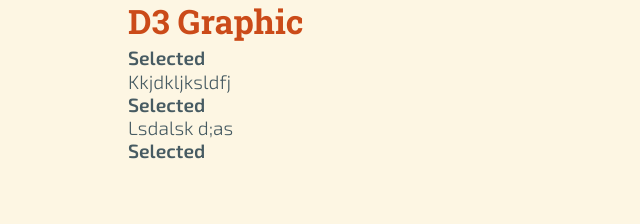
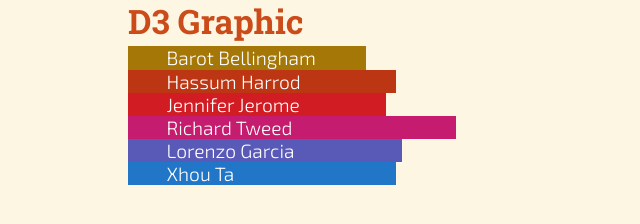
Before and after one commit to sandeshdamkondwar/d3-demo, a plain HTML site: page index.html in a window 1280 px wide. Shown: the whole page, without its empty margins (0-640 px from the left). Drawn offline with Linux system fonts and the light colour scheme.

Commit message:
Seletion basics

```diff
--- a/css/custom.css
+++ b/css/custom.css
@@ -0,0 +1,7 @@
+.item {
+	padding-left: 2em;
+}
+
+.highlight {
+	color: #C64C6F;
+}
--- a/index.html
+++ b/index.html
@@ -9,13 +9,7 @@
 <body>
 	<div class="container">
 		<h2>D3 Graphic</h2>
-		<section id="chart">
-			<div class="item">LKldfsjflksdjf</div>
-			<div class="item">Kkjdkljksldfj</div>
-			<div class="item">Kkajdlks skd lks</div>
-			<div class="item">Lsdalsk d;as</div>
-			<div class="item">Kal;skd ;las</div>
-		</section>
+		<section id="chart"></section>
 	</div>
 	<script src="js/d3.js"></script>
 	<script src="js/main.js"></script>
--- a/js/main.js
+++ b/js/main.js
@@ -1,3 +1,37 @@
-// Selection
-d3.selectAll('.item:nth-child(odd)')
-  .html('<strong>Selected</strong>');
+var myStyles = [
+  { width: 200,
+    name: 'Barot Bellingham',
+    color: '#A57706'},
+  { width: 230,
+    name: 'Hassum Harrod',
+    color: '#BD3613'},
+  { width: 220,
+    name: 'Jennifer Jerome',
+    color: '#D11C24'},
+  { width: 290,
+    name: 'Richard Tweed',
+    color: '#C61C6F'},
+  { width: 236,
+    name: 'Lorenzo Garcia',
+    color: '#595AB7'},
+  { width: 230,
+    name: 'Xhou Ta',
+    color: '#2176C7'}
+];
+
+d3.selectAll('#chart').selectAll('div')
+  .data(myStyles)
+  .enter().append('div')
+  .classed('item', true)
+  .text(function(d) {
+    return d.name;
+  })
+  .style({
+    'color': 'white',
+    'background' : function(d) {
+      return d.color;
+    },
+    width : function(d) {
+      return d.width + 'px';
+    }
+  });
```
